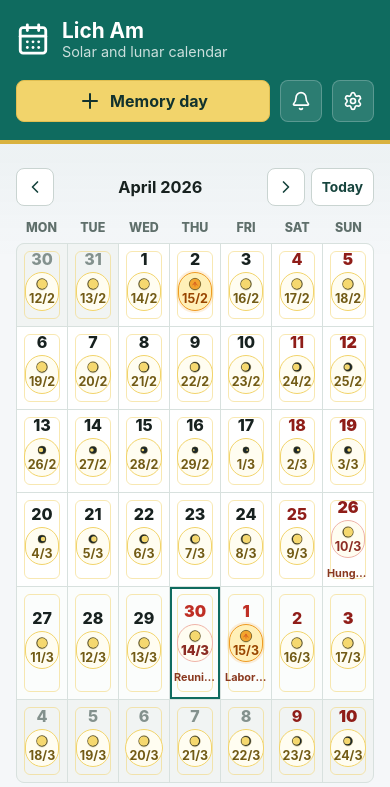
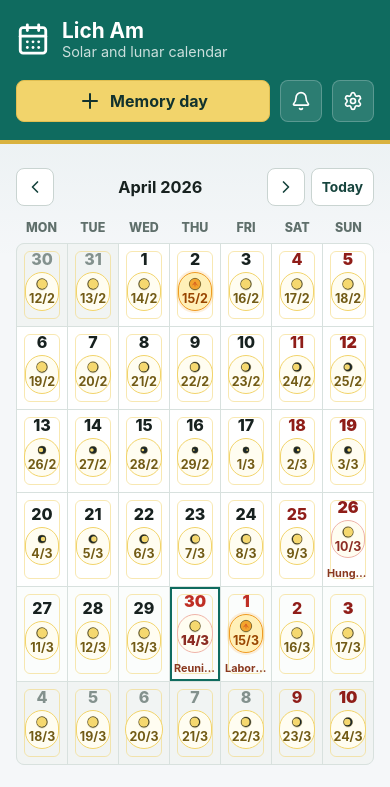
Before and after one commit to buicongnguyen/LichAm, a React (Vite) app: page / in a window 390 px wide. Shown: the top 787 px of the page. Built offline with nearby package versions, Linux system fonts and the light colour scheme.

Commit message:
Keep selected calendar row height stable

```diff
--- a/src/styles.css
+++ b/src/styles.css
@@ -278,8 +278,7 @@ input {
   background: #ffffff;
   transition:
     background 160ms ease,
-    box-shadow 160ms ease,
-    min-height 160ms ease;
+    box-shadow 160ms ease;
 }
 
 .day-cell:hover {
@@ -292,7 +291,6 @@ input {
 }
 
 .day-cell.selected-week {
-  min-height: 142px;
   background: #fbfdfc;
 }
 
@@ -688,10 +686,6 @@ input {
     padding: 6px 4px;
   }
 
-  .day-cell.selected-week {
-    min-height: 112px;
-  }
-
   .day-numbers {
     align-items: center;
     flex-direction: column;
```
